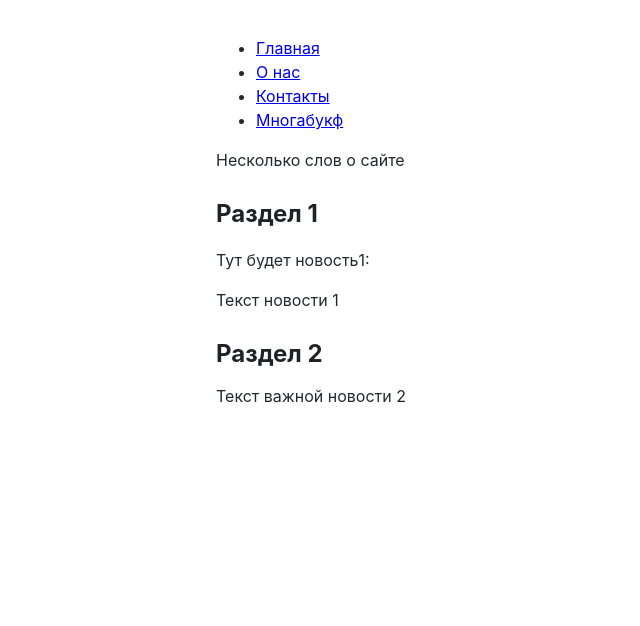
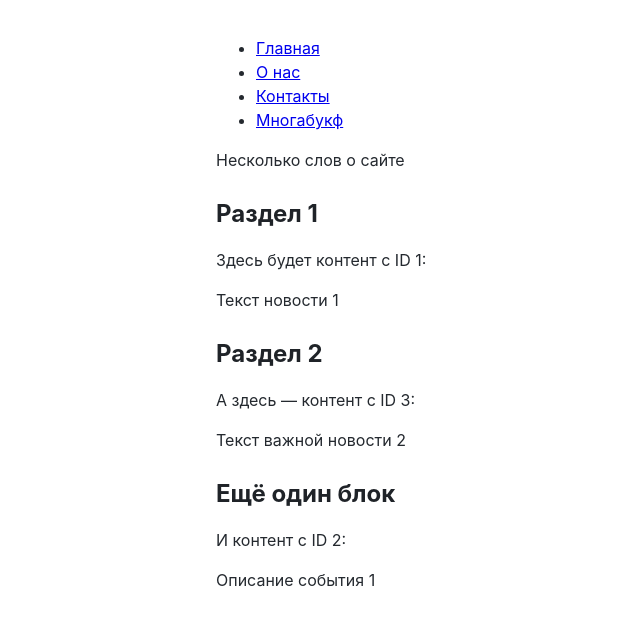
Before and after one commit to utyv/test-site, a Jekyll site: the page built from docs/about.md, in a window 1280 px wide. Shown: the top 626 px of the page, without its empty margins (24-664 px from the left). Built offline with Jekyll 4.4.1, drawn with Linux system fonts in a browser that asks for light colours; our own code applies the rules of GitHub Pages for plain Markdown files.

Commit message:
Update about.md

```diff
--- a/docs/about.md
+++ b/docs/about.md
@@ -1,28 +1,43 @@
 Несколько слов о сайте
 
 ## Раздел 1
-Тут будет новость1:
-<div id="content-1">Загружаем...</div>
+
+Здесь будет контент с ID 1:
+<div class="content-placeholder" data-id="1">Загружаем...</div>
 
 ## Раздел 2
-<div id="content-3">Загружаем...</div>
+
+А здесь — контент с ID 3:
+<div class="content-placeholder" data-id="3">Загружаем...</div>
+
+## Ещё один блок
+
+И контент с ID 2:
+<div class="content-placeholder" data-id="2">Загружаем...</div>
 
 <script type="module">
   import { ContentLoader } from '/test-site/js/content-loader.js';
 
   const loader = new ContentLoader('/test-site/data/content.json');
-  const placeholders = {
-    'content-1': 1,
-    'content-3': 3,
-    // Добавьте другие ID и их контейнеры
-  };
 
+  // Ждём загрузки данных
   loader.loadData().then(() => {
-    Object.entries(placeholders).forEach(([containerId, id]) => {
-      const container = document.getElementById(containerId);
-      if (container) {
-        const content = loader.getContentById(id);
-        container.innerHTML = content || '<em>Не найдено</em>';
+    // Находим все контейнеры с классом content-placeholder
+    const placeholders = document.querySelectorAll('.content-placeholder');
+
+    // Обрабатываем каждый контейнер
+    placeholders.forEach(container => {
+      // Берём ID из атрибута data-id
+      const id = parseInt(container.getAttribute('data-id'), 10);
+
+      // Получаем контент по ID
+      const content = loader.getContentById(id);
+
+      // Выводим результат
+      if (content) {
+        container.innerHTML = content;
+      } else {
+        container.innerHTML = '<em>Контент с ID ' + id + ' не найден</em>';
       }
     });
   });
```
